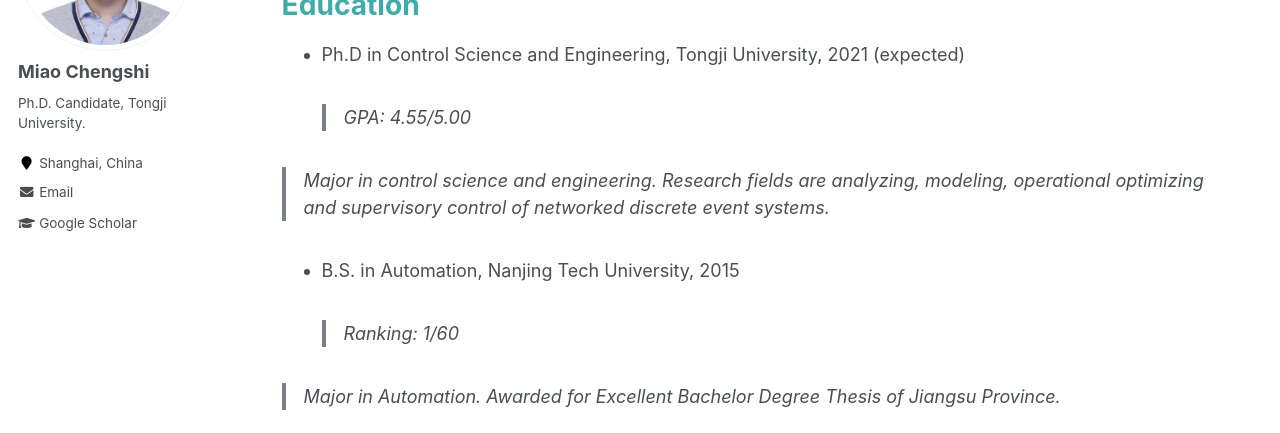
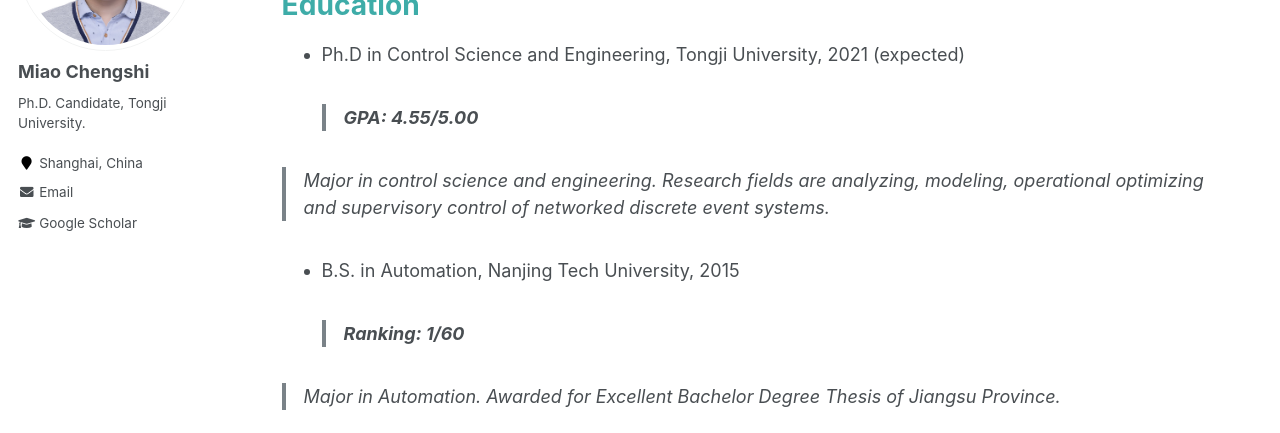
Before and after one commit to miaochengshi/miaochengshi.github.io, a Jekyll site: the page built from _pages/cv.md, in a window 1280 px wide. Shown: the part 242-675 px from the top of the page. Built offline with Jekyll 4.4.1, drawn with Linux system fonts in a browser that asks for light colours.

Commit message:
Update cv.md

```diff
--- a/_pages/cv.md
+++ b/_pages/cv.md
@@ -14,13 +14,13 @@ redirect_from:
 Education
 ======
 * Ph.D in Control Science and Engineering, Tongji University, 2021 (expected)
-> GPA: 4.55/5.00
+> **GPA: 4.55/5.00**
 
 > Major in control science and engineering. Research fields are analyzing, modeling, operational
 optimizing and supervisory control of networked discrete event systems.
 
 * B.S. in Automation, Nanjing Tech University, 2015
-> Ranking: 1/60
+> **Ranking: 1/60**
 
 > Major in Automation. Awarded for Excellent Bachelor Degree Thesis of Jiangsu Province.
 
```
